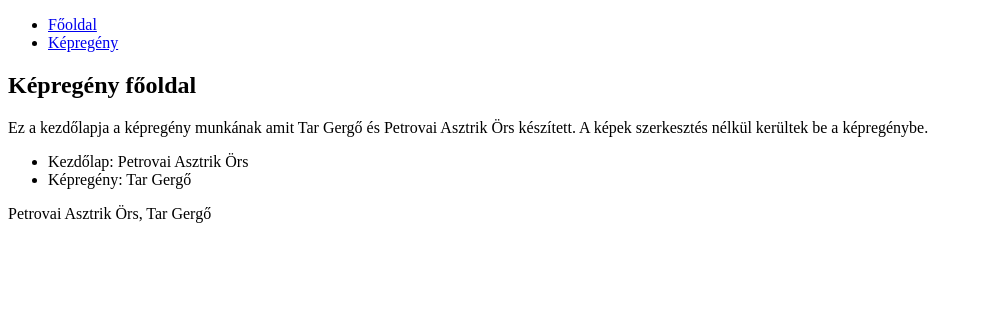
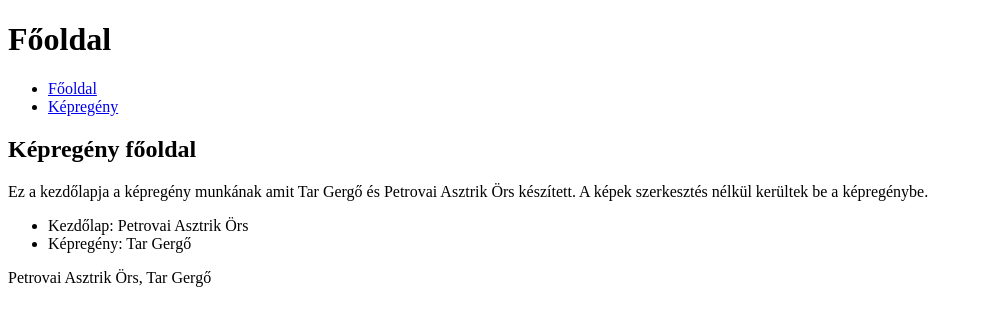
Before and after one commit to aszpik12/kepregeny, a plain HTML site: page index.html in a window 1280 px wide. Shown: the whole page, without its empty margins (0-983 px from the left). Drawn offline with Linux system fonts and the light colour scheme.

Commit message:
főoldal cím

```diff
--- a/index.html
+++ b/index.html
@@ -11,7 +11,7 @@
 <body>
     <main>
         <header>
-
+            <h1>Főoldal</h1>
         </header>
         <nav>
             <ul>
```
